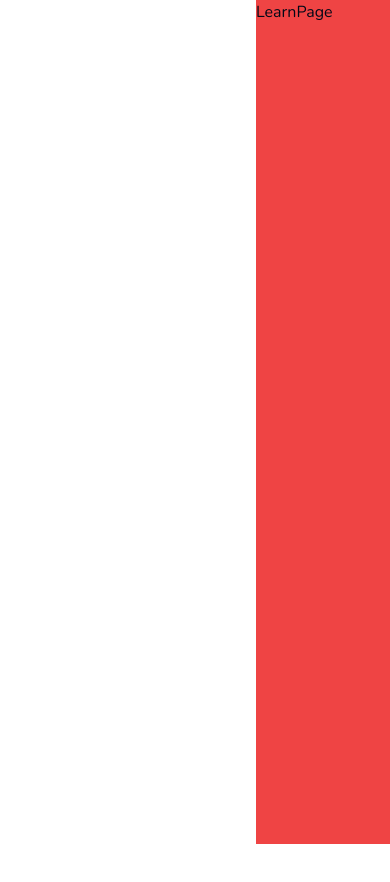
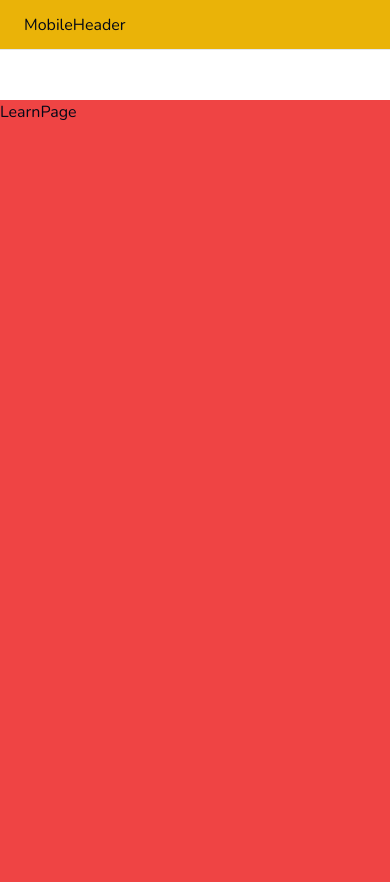
Before and after one commit to myk-francis/next-lingo, a Next.js app: page /learn in a window 390 px wide. Shown: the top 882 px of the page. Before the commit the page ends 844 px from the top, so only its background shows below. Built offline with nearby package versions, Linux system fonts and the light colour scheme.

Commit message:
Update: mobile-header

```diff
--- a/app/(main)/layout.tsx
+++ b/app/(main)/layout.tsx
@@ -1,3 +1,4 @@
+import { MobileHeader } from "@/components/mobile-header";
 import { Sidebar } from "@/components/sidebar";
 
 type Props = {
@@ -7,8 +8,9 @@ type Props = {
 const MainLayout = ({ children }: Props) => {
   return (
     <>
+      <MobileHeader />
       <Sidebar className="hidden lg:flex" />
-      <main className="pl-[256px] h-full">
+      <main className="lg:pl-[256px] h-full pt-[50px] lg:pt-0">
         <div className="bg-red-500 h-full">{children}</div>
       </main>
     </>
--- /dev/null
+++ b/components/mobile-header.tsx
@@ -0,0 +1,9 @@
+import React from "react";
+
+export const MobileHeader = () => {
+  return (
+    <div className="lg:hidden px-6 h-[50px] flex items-center bg-yellow-500 border-b top-0 w-full z-50">
+      MobileHeader
+    </div>
+  );
+};
```
